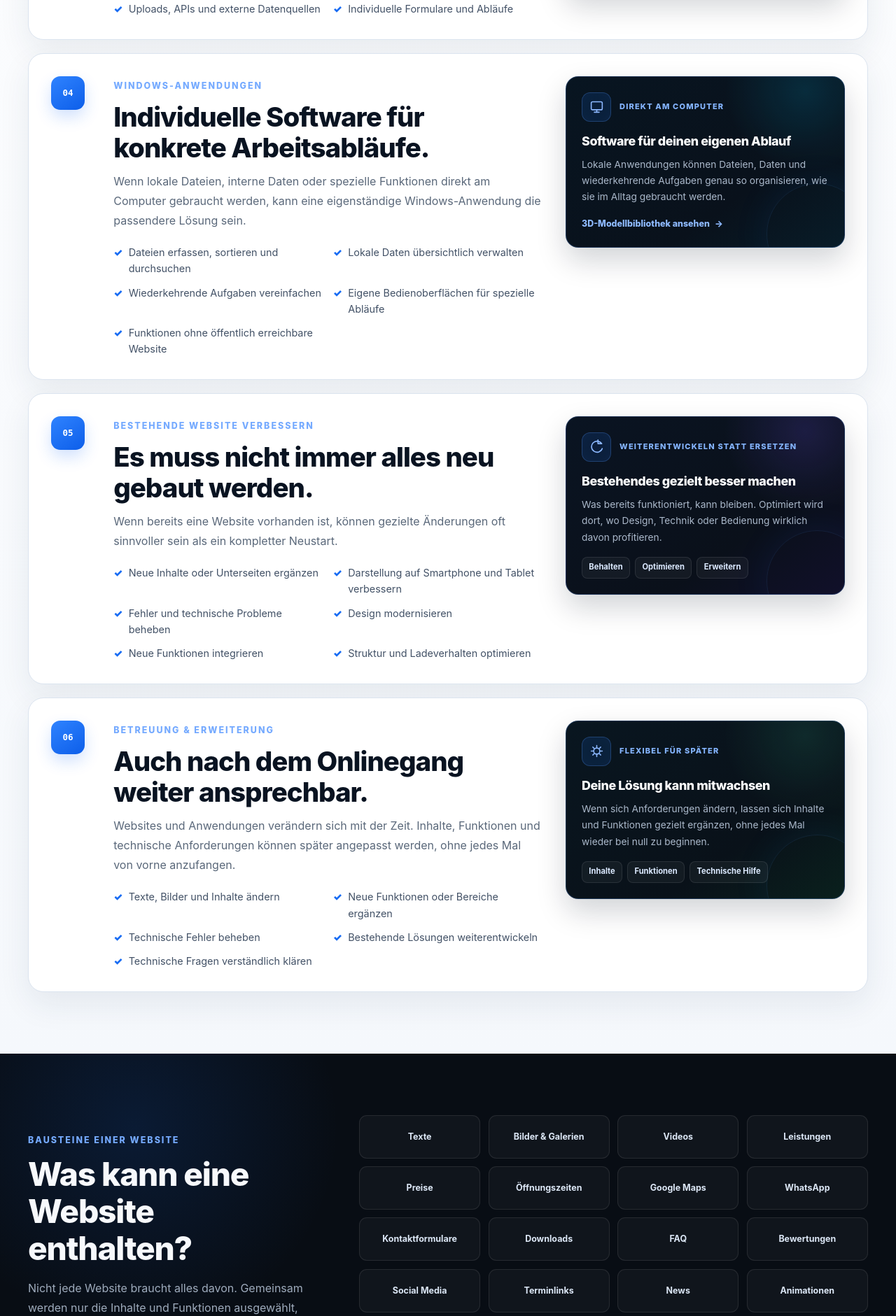
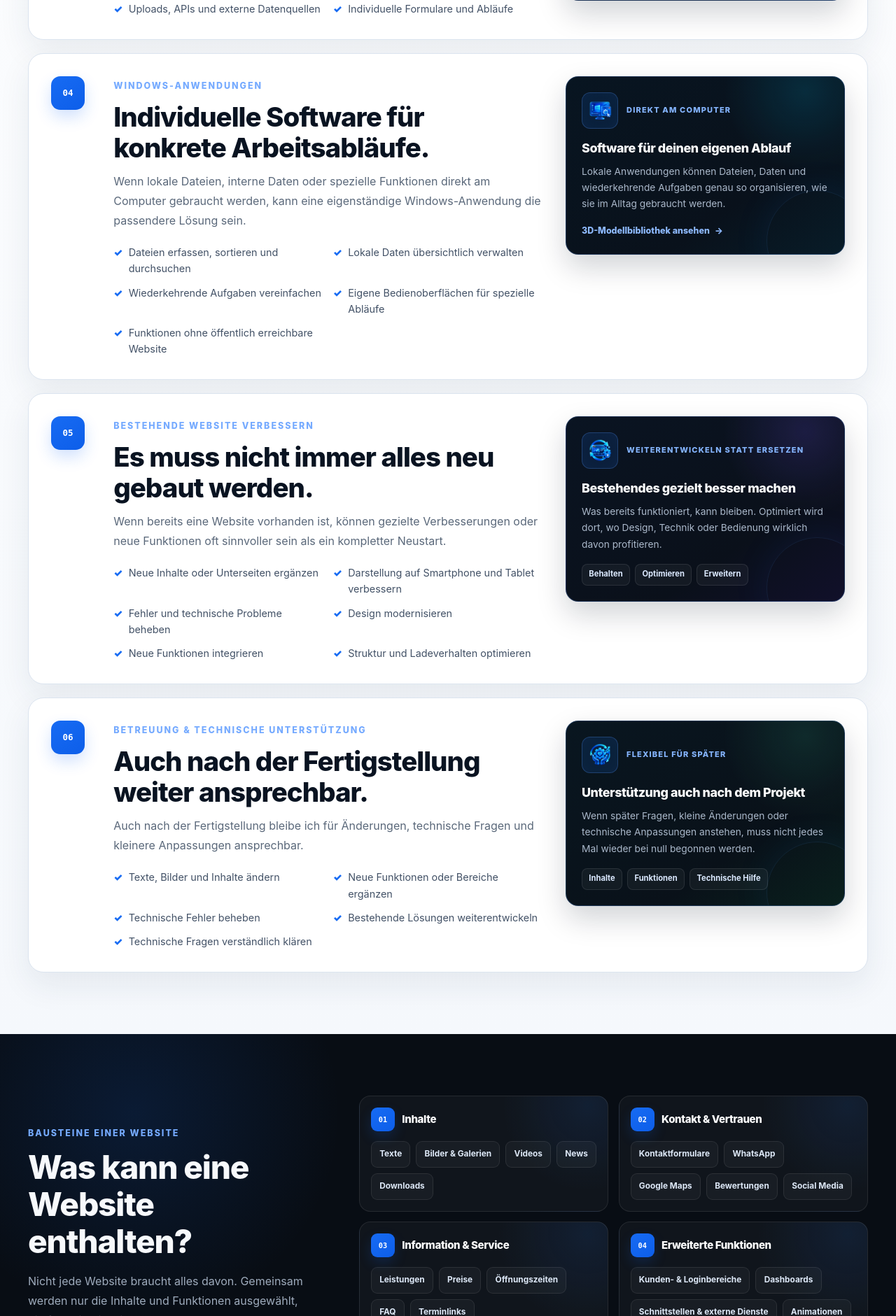
Before and after one commit to FabianGlanzerDev/www.glanzerdigital.at, a PHP site: page /subpages/leistungen.html in a window 1280 px wide. Shown: the part 2658-4539 px from the top of the page at 70% size. Run offline with PHP 8.4, Linux system fonts and the light colour scheme.

Commit message:
feat: refine services page content, layout and accessibility

```diff
--- a/website/styles/pages/leistungen.css
+++ b/website/styles/pages/leistungen.css
@@ -85,7 +85,7 @@
   place-items: center;
   color: #ffffff;
   font: 850 0.78rem/1 monospace;
-  background: linear-gradient(145deg, #2f83ff, #0d5ee9);
+  background: linear-gradient(145deg, #176bf3, #0d5ee9);
   border-radius: 13px;
   box-shadow: 0 10px 22px rgba(23, 107, 243, 0.2);
 }
@@ -183,25 +182,22 @@
 
 .service-insight-card__icon {
   display: grid;
-  width: 42px;
-  height: 42px;
-  flex: 0 0 42px;
+  width: 52px;
+  height: 52px;
+  flex: 0 0 52px;
+  padding: 7px;
   place-items: center;
-  color: #8cb8ff;
   background: rgba(35, 124, 255, 0.12);
   border: 1px solid rgba(83, 151, 255, 0.28);
   border-radius: 12px;
   box-shadow: inset 0 0 22px rgba(35, 124, 255, 0.05);
 }
 
-.service-insight-card__icon svg {
-  width: 21px;
-  height: 21px;
-  fill: none;
-  stroke: currentColor;
-  stroke-width: 1.8;
-  stroke-linecap: round;
-  stroke-linejoin: round;
+.service-insight-card__icon img {
+  display: block;
+  width: 100%;
+  height: 100%;
+  object-fit: contain;
 }
 
 .service-insight-card__eyebrow {
@@ -348,131 +344,66 @@
   line-height: 1.75;
 }
 
-.service-chip-grid {
+.service-feature-groups {
   display: grid;
-  grid-template-columns: repeat(4, minmax(0, 1fr));
-  gap: 0.7rem;
-}
-
-.service-chip-grid span {
-  display: grid;
-  min-height: 62px;
-  padding: 0.72rem 0.8rem;
-  place-items: center;
-  color: #dce7f6;
-  text-align: center;
-  background: rgba(255, 255, 255, 0.035);
-  border: 1px solid rgba(255, 255, 255, 0.09);
-  border-radius: 11px;
-  font-size: 0.78rem;
-  font-weight: 700;
-}
-
-.audience-section {
-  color: #0b1421;
-  background: linear-gradient(180deg, #ffffff, #f5f8fc);
-}
-
-.audience-section .section-heading p {
-  color: #5d6b7c;
-}
-
-.audience-grid {
-  display: grid;
-  grid-template-columns: repeat(4, minmax(0, 1fr));
-  gap: 1rem;
-}
-
-.audience-grid article {
-  min-height: 220px;
-  padding: 1.3rem;
-  background: #ffffff;
-  border: 1px solid #dbe4ef;
-  border-radius: 17px;
-  box-shadow: 0 14px 34px rgba(30, 49, 75, 0.07);
-}
-
-.audience-grid article>span {
-  display: grid;
-  width: 58px;
-  height: 58px;
-  margin-bottom: 1.1rem;
-  place-items: center;
-  border-radius: 16px;
-}
-
-.audience-icon img {
-  display: block;
-  width: 58px;
-  height: 58px;
-}
-
-.audience-grid h3 {
-  color: #0a1524;
-}
-
-.audience-grid p {
-  margin-bottom: 0;
-  color: #5c6a7c;
-  font-size: 0.88rem;
-  line-height: 1.65;
-}
-
-.solution-compare-section {
-  background:
-    radial-gradient(circle at 88% 20%, rgba(35, 124, 255, 0.13), transparent 25%),
-    #091019;
-}
-
-.solution-compare-heading {
-  display: grid;
-  margin-bottom: 2rem;
-  grid-template-columns: minmax(0, 0.9fr) minmax(320px, 0.7fr);
-  gap: 2rem;
-  align-items: end;
-}
-
-.solution-compare-heading h2 {
-  max-width: 720px;
-  margin-bottom: 0;
-}
-
-.solution-compare-heading>p {
-  margin-bottom: 0;
-  color: #9eabbc;
-  line-height: 1.7;
-}
-
-.solution-compare-grid {
-  display: grid;
-  grid-template-columns: repeat(4, minmax(0, 1fr));
+  grid-template-columns: repeat(2, minmax(0, 1fr));
   gap: 0.9rem;
 }
 
-.solution-compare-grid article {
-  min-height: 230px;
-  padding: 1.3rem;
-  background: rgba(255, 255, 255, 0.035);
+.service-feature-group {
+  min-width: 0;
+  padding: 1rem;
+  background:
+    radial-gradient(circle at 92% 8%, rgba(35, 124, 255, 0.1), transparent 34%),
+    rgba(255, 255, 255, 0.035);
   border: 1px solid rgba(255, 255, 255, 0.09);
   border-radius: 16px;
 }
 
-.solution-compare-grid article>span {
-  display: inline-flex;
-  margin-bottom: 1.25rem;
-  color: #75aaff;
-  font: 800 0.72rem/1 monospace;
+.service-feature-group__head {
+  display: flex;
+  margin-bottom: 0.85rem;
+  gap: 0.65rem;
+  align-items: center;
 }
 
-.solution-compare-grid h3 {
+.service-feature-group__head>span {
+  display: grid;
+  width: 34px;
+  height: 34px;
+  flex: 0 0 34px;
+  place-items: center;
   color: #ffffff;
+  font: 800 0.64rem/1 monospace;
+  background: linear-gradient(145deg, #176bf3, #0d5ee9);
+  border-radius: 9px;
+  box-shadow: 0 8px 18px rgba(23, 107, 243, 0.18);
 }
 
-.solution-compare-grid p {
-  margin-bottom: 0;
-  color: #9eabbc;
-  font-size: 0.88rem;
-  line-height: 1.65;
+.service-feature-group h3 {
+  margin: 0;
+  color: #ffffff;
+  font-size: 0.94rem;
+}
+
+.service-feature-chips {
+  display: flex;
+  flex-wrap: wrap;
+  gap: 0.5rem;
+}
+
+.service-feature-chips span {
+  display: inline-flex;
+  min-height: 38px;
+  padding: 0.55rem 0.7rem;
+  align-items: center;
+  color: #dce7f6;
+  background: rgba(255, 255, 255, 0.035);
+  border: 1px solid rgba(255, 255, 255, 0.085);
+  border-radius: 9px;
+  font-size: 0.74rem;
+  font-weight: 700;
+  line-height: 1.35;
 }
 
 .services-cta .cta-row {
--- a/website/subpages/leistungen.html
+++ b/website/subpages/leistungen.html
@@ -9,7 +9,6 @@
   <meta name="robots" content="index,follow,max-image-preview:large">
   <meta name="author" content="Fabian Glanzer">
   <meta name="theme-color" content="#080b10">
-
   <meta property="og:type" content="website">
   <meta property="og:site_name" content="Glanzer Digital">
   <meta property="og:locale" content="de_AT">
@@ -23,7 +22,6 @@
   <meta property="og:image:width" content="1200">
   <meta property="og:image:height" content="630">
   <meta property="og:image:alt" content="Glanzer Digital Logo mit Code- und Server-Symbol">
-
   <meta name="twitter:card" content="summary_large_image">
   <meta name="twitter:title" content="Webentwicklung &amp; Softwarelösungen | Glanzer Digital">
   <meta name="twitter:description"
@@ -48,6 +46,101 @@
   <script src="../scripts/i18nLegal.js" defer></script>
   <script src="../scripts/i18nTranslations.js" defer></script>
   <script src="../scripts/i18n.js" defer></script>
+  <script type="application/ld+json">
+{
+  "@context": "https://schema.org",
+  "@graph": [
+    {
+      "@type": "WebPage",
+      "@id": "https://glanzerdigital.at/leistungen#webpage",
+      "url": "https://glanzerdigital.at/leistungen",
+      "name": "Webentwicklung & Softwarelösungen | Glanzer Digital",
+      "description": "Websites, Landingpages, Web-Apps, Windows-Anwendungen sowie Betreuung bestehender Websites – Leistungen von Glanzer Digital im Überblick.",
+      "isPartOf": {
+        "@id": "https://glanzerdigital.at/#website"
+      },
+      "about": {
+        "@id": "https://glanzerdigital.at/#organization"
+      },
+      "inLanguage": "de-AT"
+    },
+    {
+      "@type": "Service",
+      "@id": "https://glanzerdigital.at/leistungen#services",
+      "name": "Webentwicklung und Softwarelösungen",
+      "provider": {
+        "@id": "https://glanzerdigital.at/#organization"
+      },
+      "url": "https://glanzerdigital.at/leistungen",
+      "hasOfferCatalog": {
+        "@type": "OfferCatalog",
+        "name": "Leistungen von Glanzer Digital",
+        "itemListElement": [
+          {
+            "@type": "Offer",
+            "itemOffered": {
+              "@type": "Service",
+              "name": "Websites"
+            }
+          },
+          {
+            "@type": "Offer",
+            "itemOffered": {
+              "@type": "Service",
+              "name": "Landingpages"
+            }
+          },
+          {
+            "@type": "Offer",
+            "itemOffered": {
+              "@type": "Service",
+              "name": "Web-Apps und digitale Tools"
+            }
+          },
+          {
+            "@type": "Offer",
+            "itemOffered": {
+              "@type": "Service",
+              "name": "Windows-Anwendungen"
+            }
+          },
+          {
+            "@type": "Offer",
+            "itemOffered": {
+              "@type": "Service",
+              "name": "Weiterentwicklung bestehender Websites"
+            }
+          },
+          {
+            "@type": "Offer",
+            "itemOffered": {
+              "@type": "Service",
+              "name": "Betreuung und technische Unterstützung"
+            }
+          }
+        ]
+      }
+    },
+    {
+      "@type": "BreadcrumbList",
+      "itemListElement": [
+        {
+          "@type": "ListItem",
+          "position": 1,
+          "name": "Home",
+          "item": "https://glanzerdigital.at/"
+        },
+        {
+          "@type": "ListItem",
+          "position": 2,
+          "name": "Leistungen",
+          "item": "https://glanzerdigital.at/leistungen"
+        }
+      ]
+    }
+  ]
+}
+</script>
 </head>
 
 <body data-root=".." data-page="services">
@@ -111,13 +204,10 @@
               <li>Responsive Darstellung für Smartphone, Tablet und Desktop</li>
             </ul>
           </div>
-          <aside class="service-insight-card service-insight-card--website">
+          <aside class="service-insight-card">
             <div class="service-insight-card__top">
               <span class="service-insight-card__icon" aria-hidden="true">
-                <svg viewBox="0 0 24 24" focusable="false">
-                  <rect x="3" y="4" width="18" height="16" rx="2"></rect>
-                  <path d="M3 9h18M7 6.5h.01M10 6.5h.01"></path>
-                </svg>
+                <img src="../assets/images/icons/service-details/websites.webp" alt="" width="64" height="64">
               </span>
               <span class="service-insight-card__eyebrow">Klar &amp; kompakt</span>
             </div>
@@ -149,11 +239,7 @@
           <aside class="service-insight-card service-insight-card--landing">
             <div class="service-insight-card__top">
               <span class="service-insight-card__icon" aria-hidden="true">
-                <svg viewBox="0 0 24 24" focusable="false">
-                  <circle cx="12" cy="12" r="8"></circle>
-                  <circle cx="12" cy="12" r="4"></circle>
-                  <path d="M12 2v2M22 12h-2M12 22v-2M2 12h2"></path>
-                </svg>
+                <img src="../assets/images/icons/service-details/landingpages.webp" alt="" width="64" height="64">
               </span>
               <span class="service-insight-card__eyebrow">Ein Ziel im Fokus</span>
             </div>
@@ -171,7 +257,7 @@
           <div class="service-detail__copy">
             <span class="kicker">Web-Apps &amp; digitale Tools</span>
             <h2>Wenn eine Website mehr können soll als Informationen anzeigen.</h2>
-            <p>Web-Anwendungen laufen direkt im Browser und können Daten verarbeiten, Benutzeraktionen auswerten oder
+            <p>Web-Anwendungen laufen direkt im Browser und können Eingaben verarbeiten, Daten verwalten oder
               komplette Arbeitsabläufe abbilden.</p>
             <ul class="service-check-list">
               <li>Rechner und Konfiguratoren</li>
@@ -182,13 +268,10 @@
               <li>Individuelle Formulare und Abläufe</li>
             </ul>
           </div>
-          <aside class="service-insight-card service-insight-card--webapp"
-            aria-label="Mögliche Funktionen einer Web-App">
+          <aside class="service-insight-card" aria-label="Mögliche Funktionen einer Web-App">
             <div class="service-insight-card__top">
               <span class="service-insight-card__icon" aria-hidden="true">
-                <svg viewBox="0 0 24 24" focusable="false">
-                  <path d="m8 9-3 3 3 3M16 9l3 3-3 3M14 5l-4 14"></path>
-                </svg>
+                <img src="../assets/images/icons/service-details/web-apps.webp" alt="" width="64" height="64">
               </span>
               <span class="service-insight-card__eyebrow">Interaktiv &amp; individuell</span>
             </div>
@@ -219,10 +302,7 @@
           <aside class="service-insight-card service-insight-card--desktop">
             <div class="service-insight-card__top">
               <span class="service-insight-card__icon" aria-hidden="true">
-                <svg viewBox="0 0 24 24" focusable="false">
-                  <rect x="3" y="4" width="18" height="13" rx="2"></rect>
-                  <path d="M8 21h8M12 17v4"></path>
-                </svg>
+                <img src="../assets/images/icons/service-details/windows-apps.webp" alt="" width="64" height="64">
               </span>
               <span class="service-insight-card__eyebrow">Direkt am Computer</span>
             </div>
@@ -239,8 +319,8 @@
           <div class="service-detail__copy">
             <span class="kicker">Bestehende Website verbessern</span>
             <h2>Es muss nicht immer alles neu gebaut werden.</h2>
-            <p>Wenn bereits eine Website vorhanden ist, können gezielte Änderungen oft sinnvoller sein als ein
-              kompletter Neustart.</p>
+            <p>Wenn bereits eine Website vorhanden ist, können gezielte Verbesserungen oder neue Funktionen oft
+              sinnvoller sein als ein kompletter Neustart.</p>
             <ul class="service-check-list">
               <li>Neue Inhalte oder Unterseiten ergänzen</li>
               <li>Darstellung auf Smartphone und Tablet verbessern</li>
@@ -253,10 +333,7 @@
           <aside class="service-insight-card service-insight-card--upgrade">
             <div class="service-insight-card__top">
               <span class="service-insight-card__icon" aria-hidden="true">
-                <svg viewBox="0 0 24 24" focusable="false">
-                  <path d="M20 7h-6V1"></path>
-                  <path d="M20 7a9 9 0 1 0 1 8"></path>
-                </svg>
+                <img src="../assets/images/icons/service-details/weiterentwicklung.webp" alt="" width="64" height="64">
               </span>
               <span class="service-insight-card__eyebrow">Weiterentwickeln statt ersetzen</span>
             </div>
@@ -271,10 +348,10 @@
         <article class="service-detail" id="betreuung">
           <div class="service-detail__number">06</div>
           <div class="service-detail__copy">
-            <span class="kicker">Betreuung &amp; Erweiterung</span>
-            <h2>Auch nach dem Onlinegang weiter ansprechbar.</h2>
-            <p>Websites und Anwendungen verändern sich mit der Zeit. Inhalte, Funktionen und technische Anforderungen
-              können später angepasst werden, ohne jedes Mal von vorne anzufangen.</p>
+            <span class="kicker">Betreuung &amp; technische Unterstützung</span>
+            <h2>Auch nach der Fertigstellung weiter ansprechbar.</h2>
+            <p>Auch nach der Fertigstellung bleibe ich für Änderungen, technische Fragen und kleinere Anpassungen
+              ansprechbar.</p>
             <ul class="service-check-list">
               <li>Texte, Bilder und Inhalte ändern</li>
               <li>Neue Funktionen oder Bereiche ergänzen</li>
@@ -286,17 +363,13 @@
           <aside class="service-insight-card service-insight-card--care">
             <div class="service-insight-card__top">
               <span class="service-insight-card__icon" aria-hidden="true">
-                <svg viewBox="0 0 24 24" focusable="false">
-                  <path d="M12 3v3M12 18v3M3 12h3M18 12h3"></path>
-                  <circle cx="12" cy="12" r="5"></circle>
-                  <path d="m5.6 5.6 2.1 2.1M16.3 16.3l2.1 2.1M18.4 5.6l-2.1 2.1M7.7 16.3l-2.1 2.1"></path>
-                </svg>
+                <img src="../assets/images/icons/service-details/betreuung.webp" alt="" width="64" height="64">
               </span>
               <span class="service-insight-card__eyebrow">Flexibel für später</span>
             </div>
-            <h3>Deine Lösung kann mitwachsen</h3>
-            <p>Wenn sich Anforderungen ändern, lassen sich Inhalte und Funktionen gezielt ergänzen, ohne jedes Mal
-              wieder bei null zu beginnen.</p>
+            <h3>Unterstützung auch nach dem Projekt</h3>
+            <p>Wenn später Fragen, kleine Änderungen oder technische Anpassungen anstehen, muss nicht jedes Mal wieder
+              bei null begonnen werden.</p>
             <div class="service-insight-card__chips"><span>Inhalte</span><span>Funktionen</span><span>Technische
                 Hilfe</span></div>
           </aside>
@@ -312,12 +385,62 @@
           <p>Nicht jede Website braucht alles davon. Gemeinsam werden nur die Inhalte und Funktionen ausgewählt, die für
             dein Ziel einen echten Nutzen haben.</p>
         </div>
-        <div class="service-chip-grid" aria-label="Mögliche Website-Inhalte">
-          <span>Texte</span><span>Bilder &amp; Galerien</span><span>Videos</span><span>Leistungen</span>
-          <span>Preise</span><span>Öffnungszeiten</span><span>Google Maps</span><span>WhatsApp</span>
-          <span>Kontaktformulare</span><span>Downloads</span><span>FAQ</span><span>Bewertungen</span>
-          <span>Social Media</span><span>Terminlinks</span><span>News</span><span>Animationen</span>
-          <span>Loginbereiche</span><span>APIs</span><span>Dashboards</span><span>Individuelle Funktionen</span>
+        <div class="service-feature-groups" role="group" aria-label="Mögliche Website-Inhalte">
+          <section class="service-feature-group" aria-labelledby="feature-content-title">
+            <div class="service-feature-group__head">
+              <span aria-hidden="true">01</span>
+              <h3 id="feature-content-title">Inhalte</h3>
+            </div>
+            <div class="service-feature-chips">
+              <span>Texte</span>
+              <span>Bilder &amp; Galerien</span>
+              <span>Videos</span>
+              <span>News</span>
+              <span>Downloads</span>
+            </div>
+          </section>
+
+          <section class="service-feature-group" aria-labelledby="feature-contact-title">
+            <div class="service-feature-group__head">
+              <span aria-hidden="true">02</span>
+              <h3 id="feature-contact-title">Kontakt &amp; Vertrauen</h3>
+            </div>
+            <div class="service-feature-chips">
+              <span>Kontaktformulare</span>
+              <span>WhatsApp</span>
+              <span>Google Maps</span>
+              <span>Bewertungen</span>
+              <span>Social Media</span>
+            </div>
+          </section>
+
+          <section class="service-feature-group" aria-labelledby="feature-service-title">
+            <div class="service-feature-group__head">
+              <span aria-hidden="true">03</span>
+              <h3 id="feature-service-title">Information &amp; Service</h3>
+            </div>
+            <div class="service-feature-chips">
+              <span>Leistungen</span>
+              <span>Preise</span>
+              <span>Öffnungszeiten</span>
+              <span>FAQ</span>
+              <span>Terminlinks</span>
+            </div>
+          </section>
+
+          <section class="service-feature-group" aria-labelledby="feature-functions-title">
+            <div class="service-feature-group__head">
+              <span aria-hidden="true">04</span>
+              <h3 id="feature-functions-title">Erweiterte Funktionen</h3>
+            </div>
+            <div class="service-feature-chips">
+              <span>Kunden- &amp; Loginbereiche</span>
+              <span>Dashboards</span>
+              <span>Schnittstellen &amp; externe Dienste</span>
+              <span>Animationen</span>
+              <span>Individuelle Funktionen</span>
+            </div>
+          </section>
         </div>
       </div>
     </section>
```
Also changed, not shown: other parts of website/styles/pages/leistungen.css (+12 -17 lines), website/assets/images/icons/service-details/betreuung.webp (added), website/assets/images/icons/service-details/landingpages.webp (added), website/assets/images/icons/service-details/web-apps.webp (added), website/assets/images/icons/service-details/websites.webp (added), website/assets/images/icons/service-details/weiterentwicklung.webp (added), website/assets/images/icons/service-details/windows-apps.webp (added).
